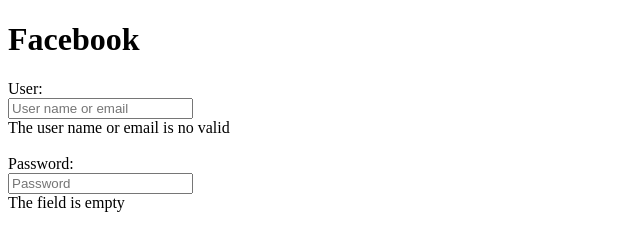
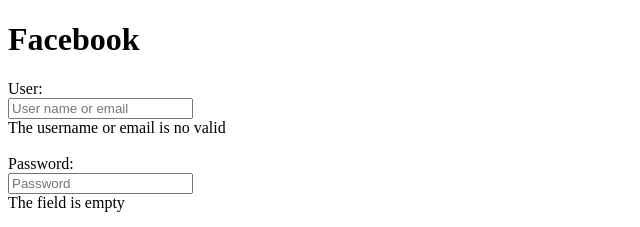
Before and after one commit to Neiza/EjercicioFacebookSprint2, a plain HTML site: page assets/index.html in a window 1280 px wide. Both pictures are taken after a click on the button "Login". Shown: the top 227 px of the page, 0-640 px from the left. Drawn offline with Linux system fonts and the light colour scheme.

Commit message:
Almost complete

```diff
--- a/assets/js/js.js
+++ b/assets/js/js.js
@@ -8,12 +8,11 @@
              printErrorUser = document.getElementById('errorUser'),
              printErrorPass = document.getElementById('errorPassword');
 
-        var expressionEmail=/\w+@+\w+\.+[a-z]/;
+         var expressionEmail=/\w+@+\w+\.+[a-z]/;
 
           (user.value==""  )  ?(document.getElementById('errorUser').innerHTML= "The field is empty"): "";
           (password.value=="")?(document.getElementById('errorPassword').innerHTML = "The field is empty"): "";
 
-         (!expressionEmail.test(user.value)) ? printErrorUser.innerHTML= "The user name or email is no valid" : "";
-
+         (!expressionEmail.test(user.value)) ? printErrorUser.innerHTML= "The username or email is no valid" : "";
     })
   })
```
Also changed, not shown: assets/index.html (+0 -1 lines), assets/muro.html (deleted).
